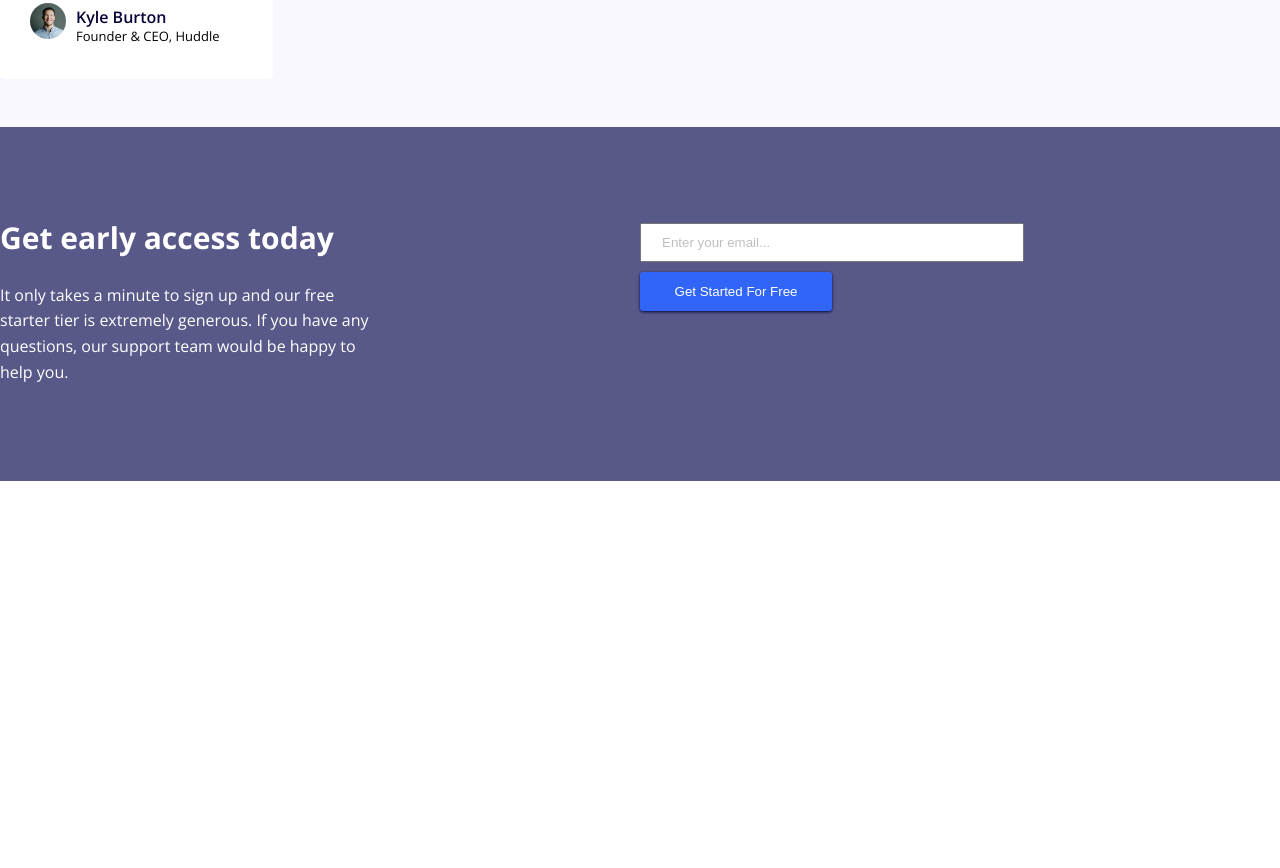
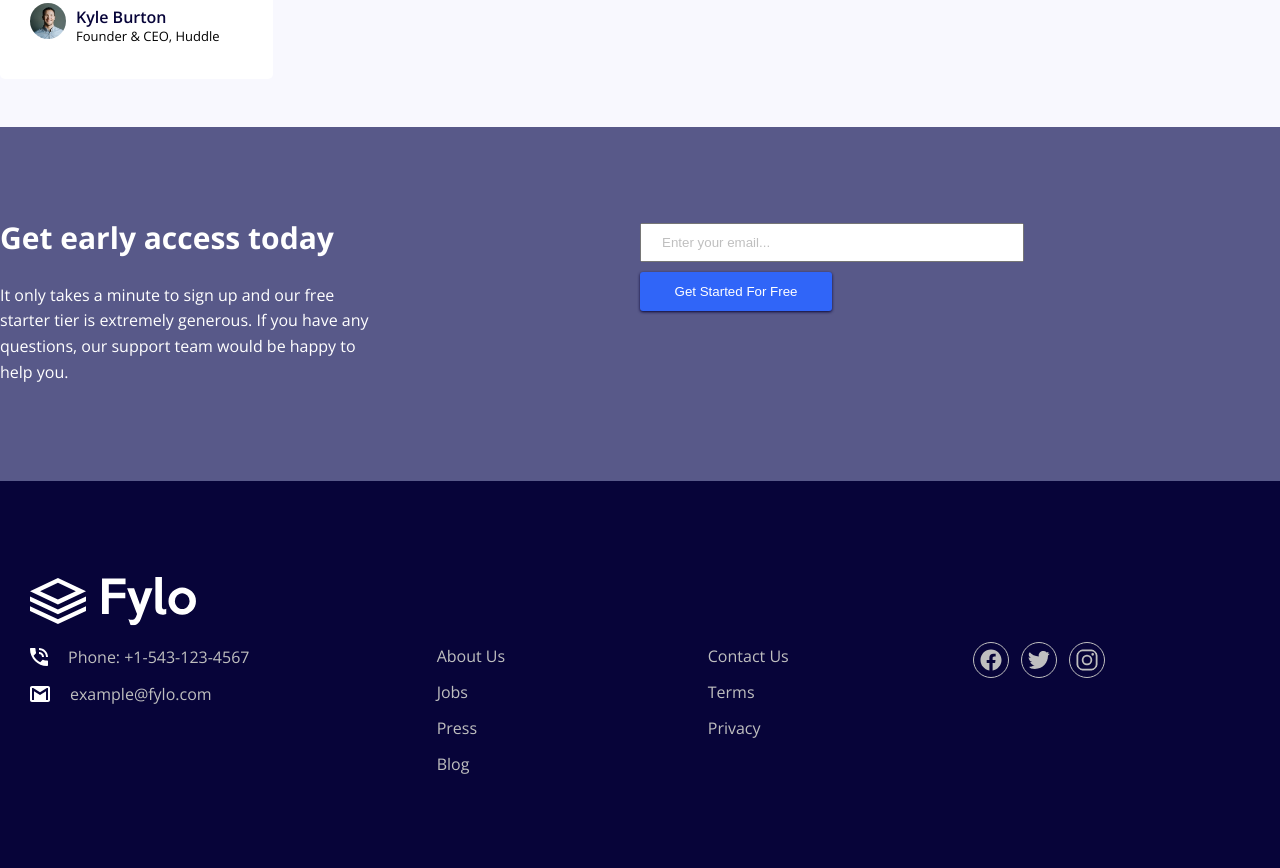
Before and after one commit to KNXCSdev/Fylo-Landing-Practice-, a plain HTML site: page index.html in a window 1280 px wide. Shown: the part 1402-2270 px from the top of the page. Before the commit the page ends 1883 px from the top, so only its background shows below. Drawn offline with nearby package versions, Linux system fonts and the light colour scheme.

Commit message:
Footer (done)

```diff
--- a/index.html
+++ b/index.html
@@ -13,6 +13,11 @@
       href="https://fonts.googleapis.com/css2?family=Open+Sans:ital,wght@0,300..800;1,300..800&display=swap"
       rel="stylesheet"
     />
+    <script
+      type="module"
+      src="https://unpkg.com/ionicons@7.1.0/dist/ionicons/ionicons.esm.js"
+    ></script>
+    <script nomodule src="https://unpkg.com/ionicons@7.1.0/dist/ionicons/ionicons.js"></script>
 
     <title>Frontend Mentor | Fylo landing page with two column layout</title>
 
@@ -107,5 +112,46 @@
         </div>
       </section>
     </main>
+    <footer class="footer">
+      <div class="container">
+        <div class="grid">
+          <div class="footer-img">
+            <img src="images/logo.svg" alt="" />
+          </div>
+          <div class="footer-contact">
+            <ul class="footer-list">
+              <li class="footer-list-item">
+                <img src="images/icon-phone.svg" alt="" />
+                Phone: +1-543-123-4567
+              </li>
+              <li class="footer-list-item">
+                <img src="images/icon-email.svg" alt="" />
+                example@fylo.com
+              </li>
+            </ul>
+          </div>
+          <div class="footer-about">
+            <ul class="footer-list">
+              <li class="footer-list-item"><a href="#">About Us</a></li>
+              <li class="footer-list-item"><a href="#">Jobs</a></li>
+              <li class="footer-list-item"><a href="#">Press</a></li>
+              <li class="footer-list-item"><a href="#">Blog</a></li>
+            </ul>
+          </div>
+          <div class="footer-terms">
+            <ul class="footer-list">
+              <li class="footer-list-item"><a href="#">Contact Us</a></li>
+              <li class="footer-list-item"><a href="#">Terms</a></li>
+              <li class="footer-list-item"><a href="#">Privacy</a></li>
+            </ul>
+          </div>
+          <div class="footer-social">
+            <ion-icon name="logo-facebook" class="footer-icon"></ion-icon>
+            <ion-icon name="logo-twitter" class="footer-icon"></ion-icon>
+            <ion-icon name="logo-instagram" class="footer-icon"></ion-icon>
+          </div>
+        </div>
+      </div>
+    </footer>
   </body>
 </html>
--- a/main.scss
+++ b/main.scss
@@ -106,6 +106,7 @@ body {
     border: none;
     border-radius: 3px;
     box-shadow: 0 1px 3px var(--verydarkblue);
+    cursor: pointer;
   }
 
   &-img {
@@ -207,3 +208,49 @@ body {
   padding: 1.2rem 2.4rem;
   width: 30%;
 }
+
+.footer {
+  padding: 9.6rem 3rem;
+  background-color: var(--verydarkblue);
+  color: var(--lightgray);
+
+  &-img {
+    grid-column: 1 / -1;
+    grid-row: 1;
+    img {
+      filter: brightness(0) invert(1);
+    }
+  }
+
+  &-list {
+    list-style: none;
+    display: flex;
+    flex-direction: column;
+    gap: 2rem;
+    &-item {
+      display: flex;
+      align-items: center;
+
+      gap: 2rem;
+      a:link,
+      a:visited {
+        text-decoration: none;
+        color: inherit;
+      }
+    }
+  }
+  &-icon {
+    height: 2.4rem;
+    width: 2.4rem;
+    margin-right: 2rem;
+    outline: 1px solid var(--lightgray);
+    border-radius: 50%;
+    outline-offset: 5px;
+  }
+}
+.grid {
+  display: grid;
+  grid-template-columns: 1.5fr repeat(3, 1fr);
+  grid-row: 0.5fr 1fr;
+  row-gap: 2rem;
+}
```
Also changed, not shown: css/main.css, 1 other file.
